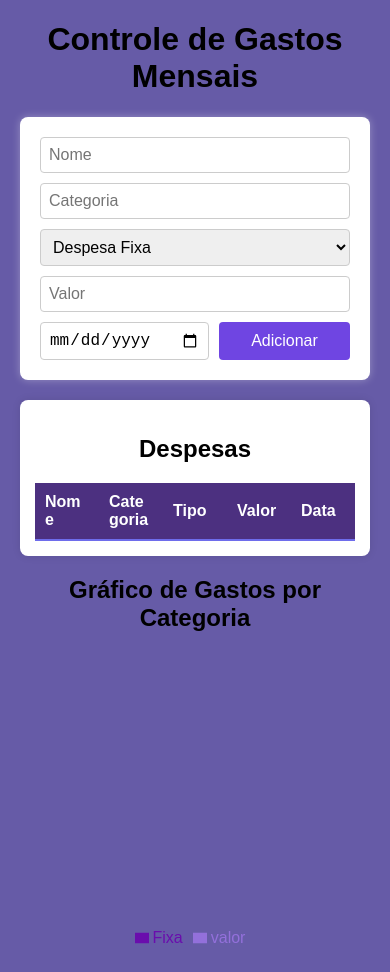
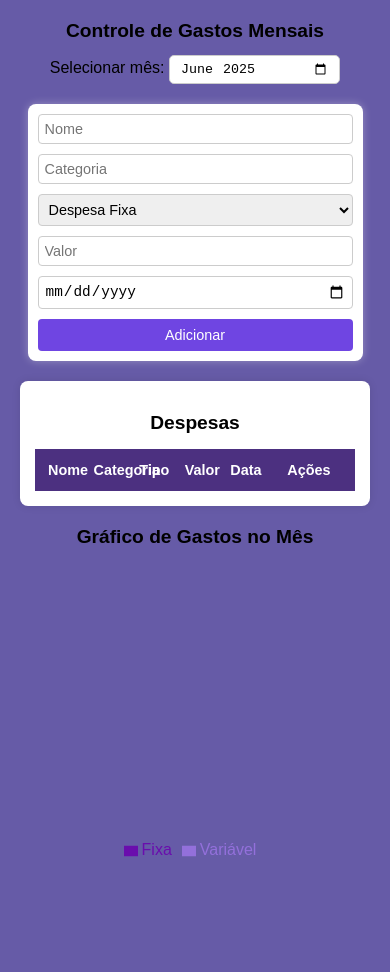
Before and after one commit to marianalmeid/projeto_dw2, a React (Create React App) app in the folder controle-mensal/: page / in a window 390 px wide. After the commit the page ends 884 px from the top, so only its background shows below. Built offline with nearby package versions, Linux system fonts and the light colour scheme.

Commit message:
arrumando-erros

```diff
--- a/controle-mensal/package.json
+++ b/controle-mensal/package.json
@@ -5,7 +5,7 @@
   "dependencies": {
     "@emotion/react": "^11.14.0",
     "@emotion/styled": "^11.14.1",
-    "@mui/icons-material": "^7.1.2",
+    "@mui/icons-material": "^5.11.16",
     "@mui/material": "^7.1.2",
     "@testing-library/dom": "^10.4.0",
     "@testing-library/jest-dom": "^6.6.3",
--- a/controle-mensal/src/App.css
+++ b/controle-mensal/src/App.css
@@ -1,20 +1,13 @@
-
 body {
   font-family: Arial, sans-serif;
-  background:rgb(102, 91, 167);
+  background: rgb(102, 91, 167);
   margin: 20px;
   color: #333;
 }
 
-h1 {
+h1, h2 {
   text-align: center;
-  color:rgb(0, 0, 0);
-  font-family: Arial;
-}
-h2 {
-  text-align: center;
-  color:rgb(0, 0, 0);
-  font-family: Arial;
+  color: black;
 }
 
 form {
@@ -39,19 +32,19 @@ form input, form select {
 }
 
 form button {
-  background:rgb(111, 69, 226);
+  background: rgb(111, 69, 226);
   border: none;
   color: white;
   padding: 10px 16px;
   font-size: 1rem;
   border-radius: 4px;
   cursor: pointer;
-  transition:0.3s ease;
+  transition: 0.3s ease;
   flex: 1 1 100px;
 }
 
 form button:hover {
-  background:rgb(110, 108, 235);
+  background: rgb(110, 108, 235);
 }
 
 .lista {
@@ -70,35 +63,96 @@ table {
   table-layout: fixed;
 }
 
-thead tr {
-  background-color:rgb(76, 48, 128);
+thead {
+  background-color: rgb(76, 48, 128);
   color: white;
-  text-align: left;
+}
+
+thead th {
+  padding: 12px;
+  text-align: center;
+  border: 1px solid rgb(76, 48, 128);
+}
+
+tbody td {
   padding: 10px;
-  border-bottom: 2px solid rgb(110, 108, 235);
-  display: table-row;
-  width: 100%;
+  text-align: center;
+  border: 1px solid #ddd;
+  word-wrap: break-word;
+}
+
+tbody tr:hover {
+  background-color: rgb(183, 180, 192);
 }
 
 tbody td:last-child,
 tbody td:nth-last-child(2) {
-  text-align: center;
   width: 50px;
 }
 
-thead th, tbody td {
-  padding: 10px;
-  text-align: left;
-  border-bottom: 1px solid #ddd;
-  word-wrap: break-word;
-}
-
-tbody tr:hover {
-  background-color:rgb(183, 180, 192);
-}
-
-button{
+button {
   color: purple;
   border: 2px solid purple;
   border-radius: 10%;
+  padding: 5px;
 }
+
+/* Filtro de mês */
+input[type="month"] {
+  padding: 5px 10px;
+  border: 1px solid #ccc;
+  border-radius: 5px;
+}
+
+/* Responsividade */
+@media (max-width: 1024px) {
+  form {
+    max-width: 90%;
+    padding: 15px;
+  }
+
+  .lista {
+    max-width: 95%;
+  }
+}
+
+@media (max-width: 768px) {
+  form {
+    flex-direction: column;
+    align-items: stretch;
+  }
+
+  form input,
+  form select,
+  form button {
+    flex: 1 1 100%;
+  }
+
+  table, thead, tbody, th, td, tr {
+    font-size: 0.9rem;
+  }
+}
+
+@media (max-width: 480px) {
+  h1, h2 {
+    font-size: 1.2rem;
+  }
+
+  form {
+    padding: 10px;
+  }
+
+  form input, form select {
+    font-size: 0.9rem;
+    padding: 6px;
+  }
+
+  form button {
+    padding: 8px;
+    font-size: 0.9rem;
+  }
+
+  table {
+    font-size: 0.85rem;
+  }
+}
--- a/controle-mensal/src/App.jsx
+++ b/controle-mensal/src/App.jsx
@@ -18,72 +18,85 @@ const App = () => {
     data: ''
   });
 
+  const [indiceEdicao, setIndiceEdicao] = useState(null);
+
+  // ✅ Mês atual como padrão
+  const [mesSelecionado, setMesSelecionado] = useState(() => {
+    const hoje = new Date();
+    return `${hoje.getFullYear()}-${String(hoje.getMonth() + 1).padStart(2, '0')}`;
+  });
+
   useEffect(() => {
     localStorage.setItem('despesas', JSON.stringify(despesas));
   }, [despesas]);
 
-
   const adicionarDespesa = (e) => {
     e.preventDefault();
-
     const novaDespesa = { ...form, valor: parseFloat(form.valor) };
 
     if (indiceEdicao !== null) {
-      // Atualiza a despesa existente
       const novasDespesas = [...despesas];
       novasDespesas[indiceEdicao] = novaDespesa;
       setDespesas(novasDespesas);
-      setIndiceEdicao(null); // Reseta o índice de edição
+      setIndiceEdicao(null);
     } else {
-      // Adiciona uma nova despesa
       setDespesas([...despesas, novaDespesa]);
     }
 
-    // Reseta o formulário
     setForm({ nome: '', categoria: '', tipo: 'fixa', valor: '', data: '' });
   };
-
 
   const mudanca = (e) => {
     const { name, value } = e.target;
     setForm({ ...form, [name]: value });
   };
 
-  const [indiceEdicao, setIndiceEdicao] = useState(null); // precisa disso também no topo
+  const editarDespesa = (index) => {
+    setForm(despesas[index]);
+    setIndiceEdicao(index);
+  };
 
-const editarDespesa = (index) => {
-  setForm(despesas[index]);         // Preenche o formulário com os dados da linha
-  setIndiceEdicao(index);           // Marca qual está sendo editado
-};
+  const excluirDespesa = (index) => {
+    const novaLista = despesas.filter((_, i) => i !== index);
+    setDespesas(novaLista);
+    if (indiceEdicao === index) setIndiceEdicao(null);
+  };
 
-const excluirDespesa = (index) => {
-  const novaLista = despesas.filter((_, i) => i !== index);
-  setDespesas(novaLista);
-  if (indiceEdicao === index) setIndiceEdicao(null); // cancela edição se excluir o que estava editando
-};
+  // ✅ Filtrar despesas do mês selecionado
+  const despesasFiltradas = despesas.filter((d) => {
+    return d.data.startsWith(mesSelecionado);
+  });
 
-  // Dados para o gráfico
   const dadosGrafico = [
     {
       tipo: 'Fixa',
-      valor: despesas
+      valor: despesasFiltradas
         .filter(d => d.tipo === 'fixa')
         .reduce((total, d) => total + d.valor, 0)
     },
     {
-      categoria: 'Variável',
-      valor: despesas
-        .filter(d => d.tipo=== 'variavel')
+      tipo: 'Variável',
+      valor: despesasFiltradas
+        .filter(d => d.tipo === 'variavel')
         .reduce((total, d) => total + d.valor, 0)
     }
   ];
+
   const cores = ['#6A0DAD', '#9370DB'];
 
-
   return (
-
     <div className="container-centralizado">
       <h1>Controle de Gastos Mensais</h1>
+
+      {/* ✅ Seletor de mês */}
+      <div style={{ textAlign: 'center', margin: '10px 0', color: 'black'}}>
+        <label>Selecionar mês: </label>
+        <input
+          type="month"
+          value={mesSelecionado}
+          onChange={(e) => setMesSelecionado(e.target.value)}
+        />
+      </div>
 
       <form onSubmit={adicionarDespesa}>
         <input name="nome" placeholder="Nome" value={form.nome} onChange={mudanca} required />
@@ -107,6 +120,7 @@ const excluirDespesa = (index) => {
               <th>Tipo</th>
               <th>Valor</th>
               <th>Data</th>
+              <th colSpan="2">Ações</th>
             </tr>
           </thead>
           <tbody>
@@ -117,20 +131,24 @@ const excluirDespesa = (index) => {
                 <td>{d.tipo}</td>
                 <td>R$ {d.valor.toFixed(2)}</td>
                 <td>{d.data}</td>
-                <td><button onClick={() => excluirDespesa(i)}>
-                  <DeleteIcon/>
-                  </button></td>
-                <td><button onClick={() => editarDespesa(i)}>
-                  <EditIcon/>
-                  </button></td>
+                <td>
+                  <button onClick={() => excluirDespesa(i)}>
+                    <DeleteIcon />
+                  </button>
+                </td>
+                <td>
+                  <button onClick={() => editarDespesa(i)}>
+                    <EditIcon />
+                  </button>
+                </td>
               </tr>
             ))}
           </tbody>
         </table>
       </div>
 
-      <h2>Gráfico de Gastos por Categoria</h2>
-      <div style={{ width: '100%', maxWidth: 1200, height: 300 }}>
+      <h2>Gráfico de Gastos no Mês</h2>
+      <div style={{ width: '100%', maxWidth: 1600, height: 300 }}>
         <ResponsiveContainer>
           <PieChart>
             <Pie
```
Also changed, not shown: 1 other file (tests, documents, lock files or other folders).
